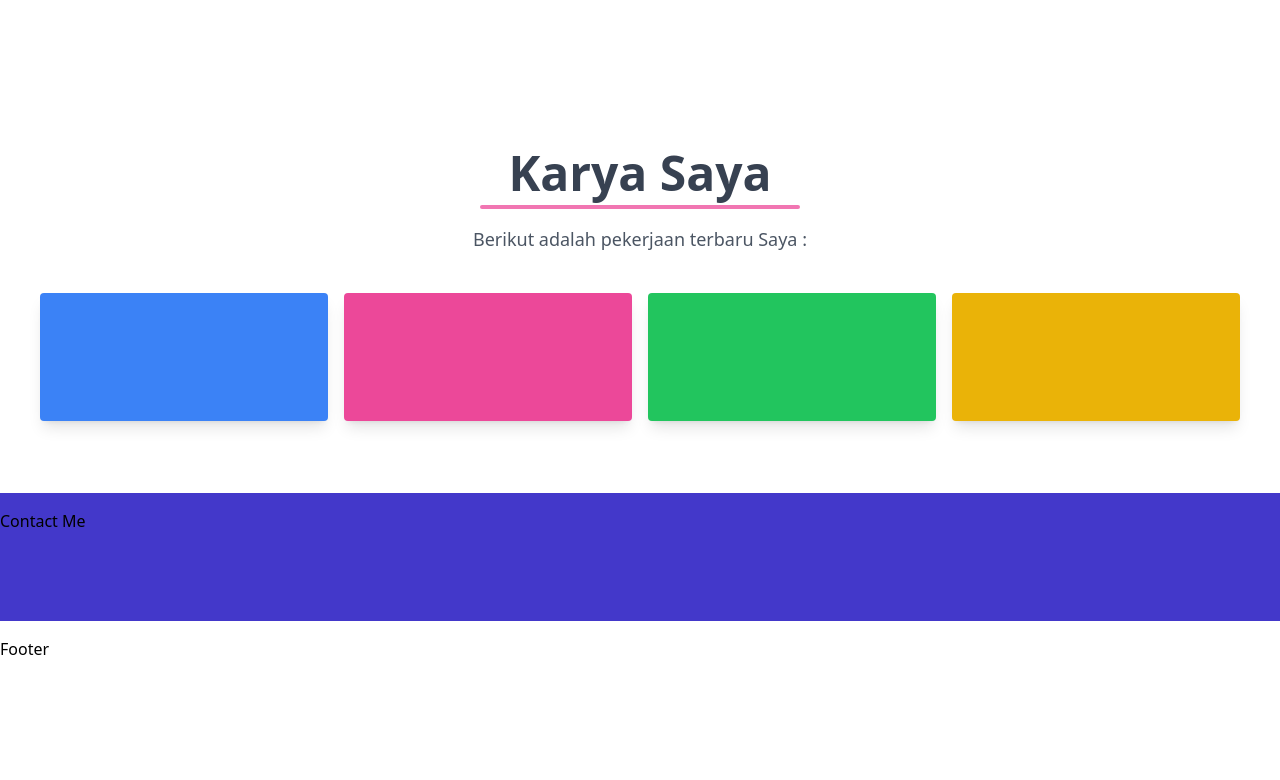
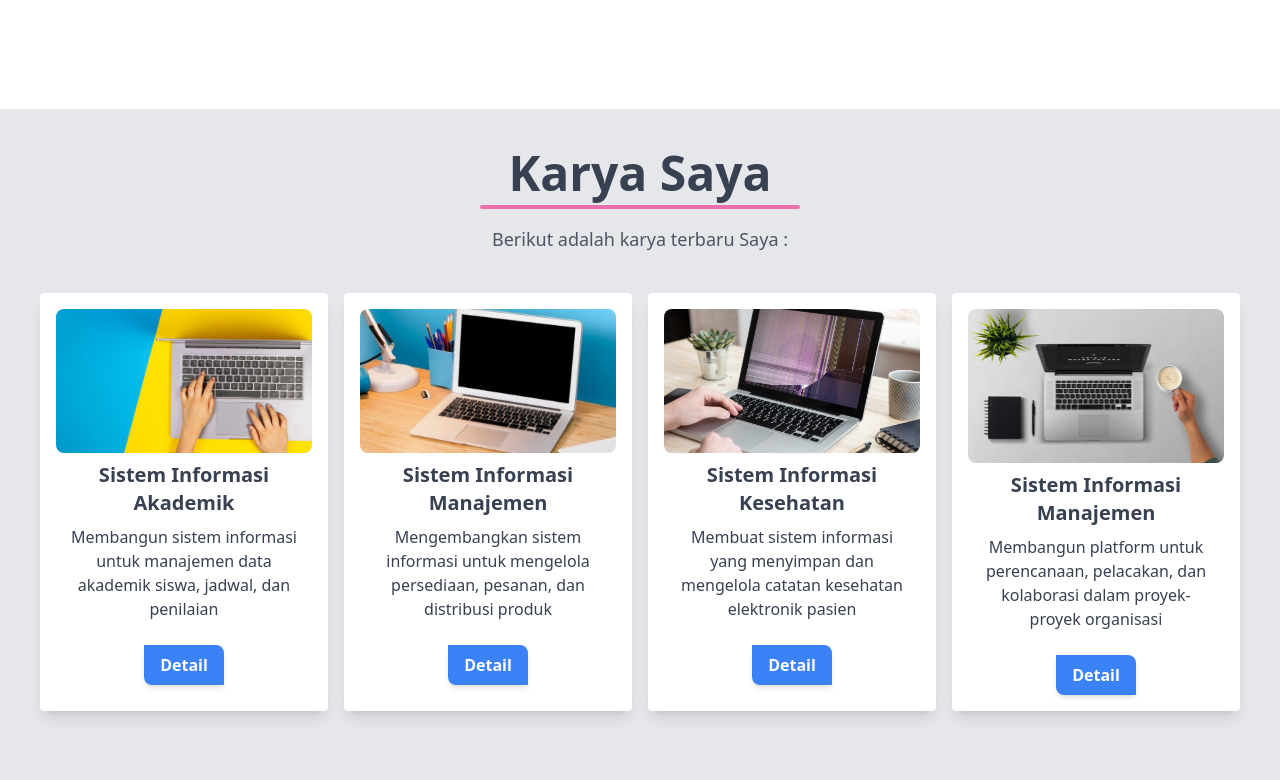
Before and after one commit to Safarqwerty/Web-porto-Tailwindcss, a website: page src/index.html in a window 1280 px wide. Shown: the part 1611-2391 px from the top of the page. Before the commit the page ends 2360 px from the top, so only its background shows below. Drawn offline with Linux system fonts and the light colour scheme.

Commit message:
lanjutan Membangun Menu Karya Saya

```diff
--- a/src/index.html
+++ b/src/index.html
@@ -177,20 +177,56 @@
         </div>
     </section>
 
-    <section class="container mx-auto py-8 bg-white">
+    <section class="w-screen mx-auto py-8 bg-gray-200">
         <div class="text-center mb-8">
             <h1 class="w-full my-2 text-5xl font-bold text-gray-700">Karya Saya</h1>
             <div class="mb-4">
                 <div class="h-1 mx-auto bg-pink-500 w-2/3 md:w-1/4 opacity-75 my-0 py-0 rounded">
                 </div>
             </div>
-            <p class="text-lg m-4 text-gray-600">Berikut adalah pekerjaan terbaru Saya : </p>
+            <p class="text-lg m-4 text-gray-600">Berikut adalah karya terbaru Saya : </p>
         </div>
-        <div class="grid grid-cols-1 sm:grid-cols-2 md:grid-cols-4 m-8">
-            <div class="bg-blue-500 px-4 py-4 m-2 shadow-lg rounded h-32"></div>
-            <div class="bg-pink-500 px-4 py-4 m-2 shadow-lg rounded h-32"></div>
-            <div class="bg-green-500 px-4 py-4 m-2 shadow-lg rounded h-32"></div>
-            <div class="bg-yellow-500 px-4 py-4 m-2 shadow-lg rounded h-32"></div>
+        <div class="grid grid-cols-1 sm:grid-cols-2 lg:grid-cols-4 m-8">
+            <div class="bg-white px-4 pt-4 m-2 shadow-lg rounded">
+                <img src="/img/g1.jpg" class="w-full rounded-lg">
+                <div class="px-2 py-2 text-center">
+                    <p class="font-bold text-xl mb-2 text-gray-700">Sistem Informasi Akademik</p>
+                    <p class="text-gray-700 text-base">Membangun sistem informasi untuk manajemen data akademik siswa, jadwal, dan penilaian</p>
+                </div>
+                <div class="px-2 py-4 text-center">
+                    <button class="bg-blue-500 hover:bg-blue-700 text-white font-bold px-4 py-2 shadow-md rounded-tr-lg rounded-bl-lg">Detail</button>
+                </div>
+            </div>
+            <div class="bg-white px-4 pt-4 m-2 shadow-lg rounded">
+                <img src="/img/g2.jpg" class="w-full rounded-lg">
+                <div class="px-2 py-2 text-center">
+                    <p class="font-bold text-xl mb-2 text-gray-700">Sistem Informasi Manajemen</p>
+                    <p class="text-gray-700 text-base">Mengembangkan sistem informasi untuk mengelola persediaan, pesanan, dan distribusi produk</p>
+                </div>
+                <div class="px-2 py-4 text-center">
+                    <button class="bg-blue-500 hover:bg-blue-700 text-white font-bold px-4 py-2 shadow-md rounded-tr-lg rounded-bl-lg">Detail</button>
+                </div>
+            </div>
+            <div class="bg-white px-4 pt-4 m-2 shadow-lg rounded">
+                <img src="/img/g3.jpg" class="w-full rounded-lg">
+                <div class="px-2 py-2 text-center">
+                    <p class="font-bold text-xl mb-2 text-gray-700">Sistem Informasi Kesehatan</p>
+                    <p class="text-gray-700 text-base"> Membuat sistem informasi yang menyimpan dan mengelola catatan kesehatan elektronik pasien</p>
+                </div>
+                <div class="px-2 py-4 text-center">
+                    <button class="bg-blue-500 hover:bg-blue-700 text-white font-bold px-4 py-2 shadow-md rounded-tr-lg rounded-bl-lg">Detail</button>
+                </div>
+            </div>
+            <div class="bg-white px-4 pt-4 m-2 shadow-lg rounded">
+                <img src="/img/g4.jpg" class="w-full rounded-lg">
+                <div class="px-2 py-2 text-center">
+                    <p class="font-bold text-xl mb-2 text-gray-700">Sistem Informasi Manajemen</p>
+                    <p class="text-gray-700 text-base">Membangun platform untuk perencanaan, pelacakan, dan kolaborasi dalam proyek-proyek organisasi</p>
+                </div>
+                <div class="px-2 py-4 text-center">
+                    <button class="bg-blue-500 hover:bg-blue-700 text-white font-bold px-4 py-2 shadow-md rounded-tr-lg rounded-bl-lg">Detail</button>
+                </div>
+            </div>
         </div>
     </section>
 
```
Also changed, not shown: dist/output.css, img/g1.jpg (added), img/g2.jpg (added), img/g3.jpg (added), img/g4.jpg (added).
